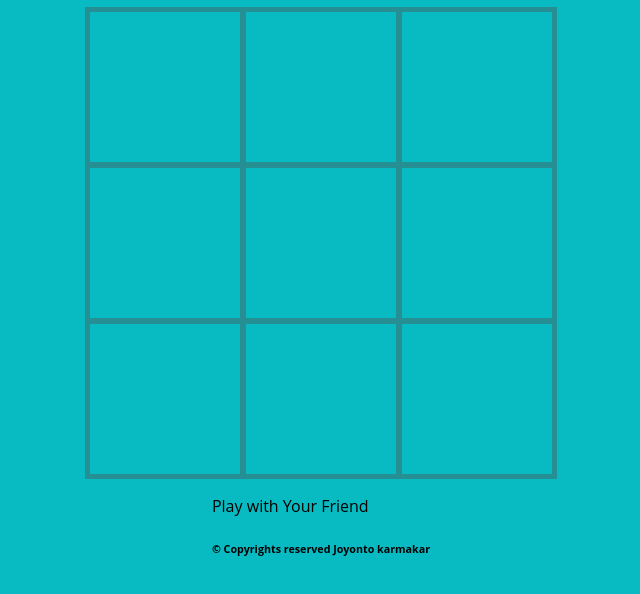
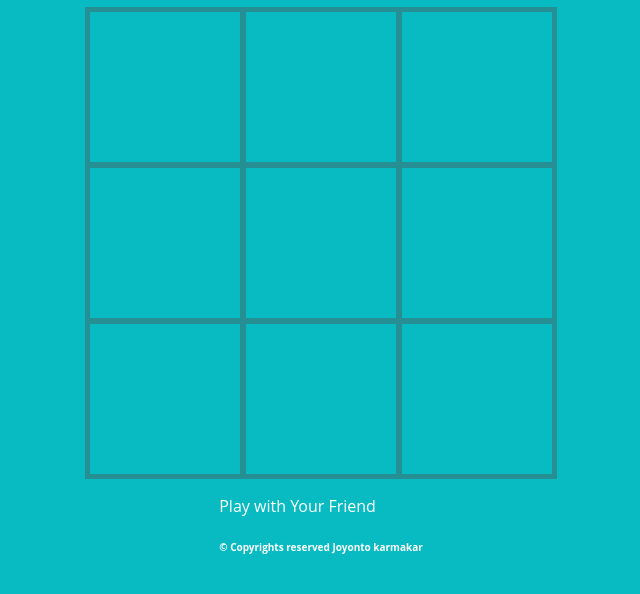
Before and after one commit to Joyontokarmakar/tic_tac_toe, a plain HTML site: page index.html in a window 1280 px wide. Shown: the part 132-726 px from the top of the page, without its empty margins (319-959 px from the left). Drawn offline with nearby package versions, Linux system fonts and the light colour scheme.

Commit message:
Update style.css

```diff
--- a/style.css
+++ b/style.css
@@ -67,6 +67,15 @@ body {
     padding: 10px;
     margin: 10px
 }
+.wrt>p{
+    color: #fff;
+    font-size: 16px;
+}
+
+.wrt>h6{
+    color: #fff;
+    font-size: 10px;
+}
 
 
 /* maybe add an animation */
```
